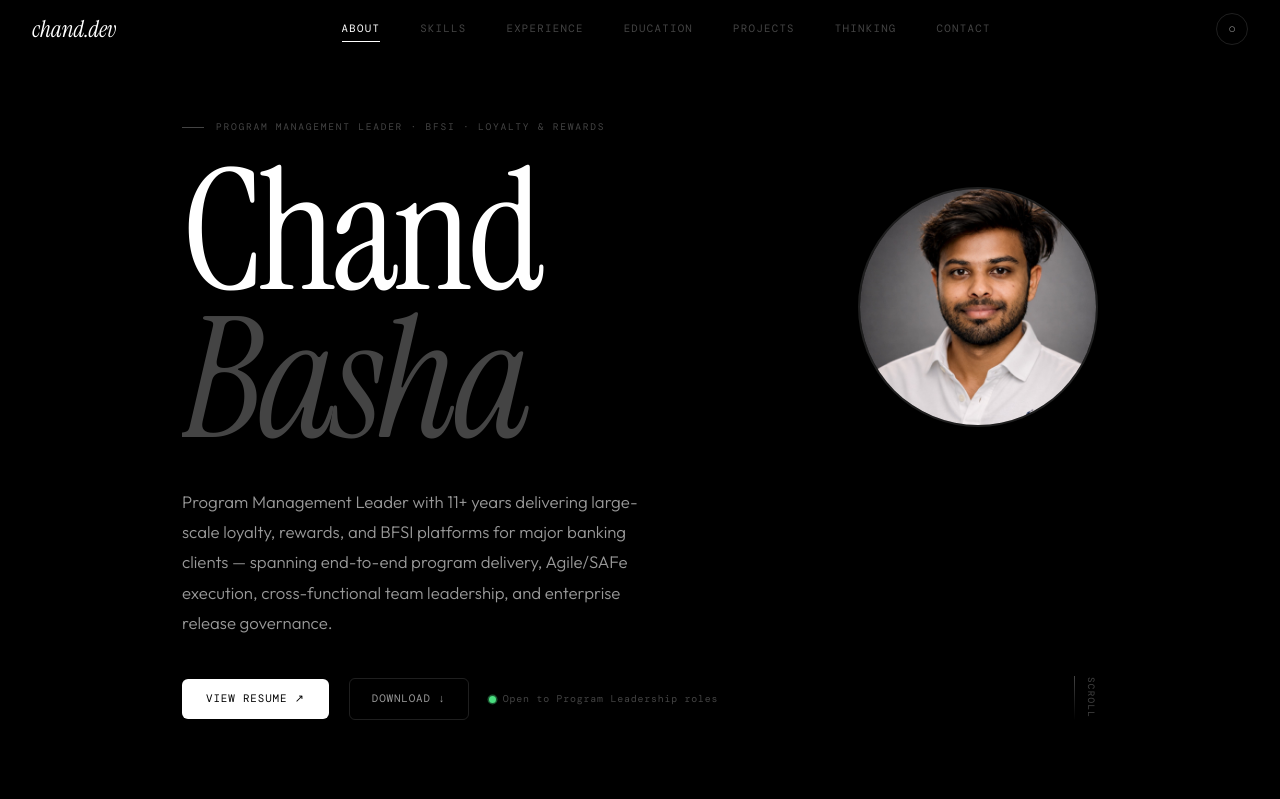
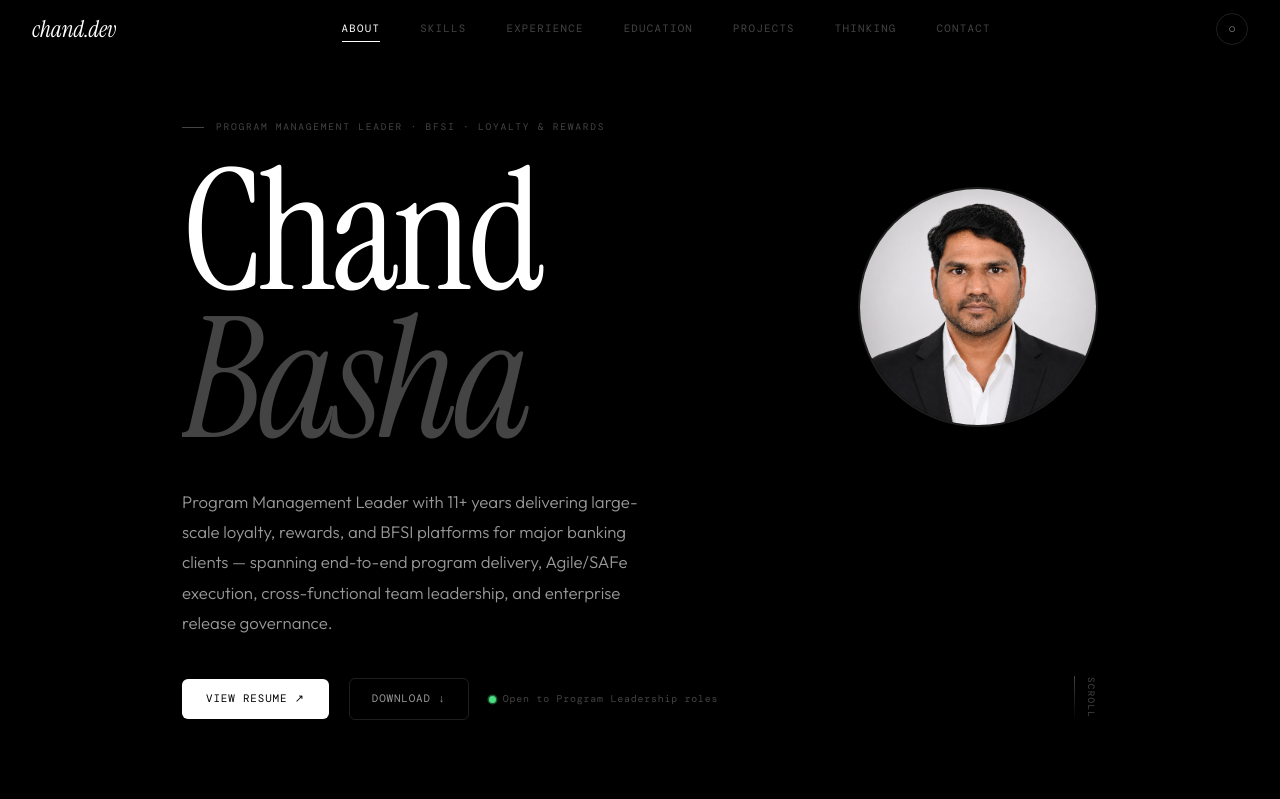
Before and after one commit to faisal-dev-ali/faisal-portfolio, a React (Vite) app: page /Y2hhbmQtYmFzaGEtcHJvZ3JhbS1tYW5hZ2Vy in a window 1280 px wide. Shown: the top 799 px of the page. Built offline with nearby package versions, Linux system fonts and the light colour scheme; a web font is replaced by a local one.

Commit message:
optimized

```diff
--- a/src/ChandPortfolio.jsx
+++ b/src/ChandPortfolio.jsx
@@ -1026,7 +1026,7 @@ export default function Portfolio() {
               }}
             >
               <img
-                src="/profile2.png"
+                src="/ChandProfile.png"
                 alt="Chand Basha"
                 style={{
                   width: "100%",
```
Also changed, not shown: public/ChandProfile.png (added).
